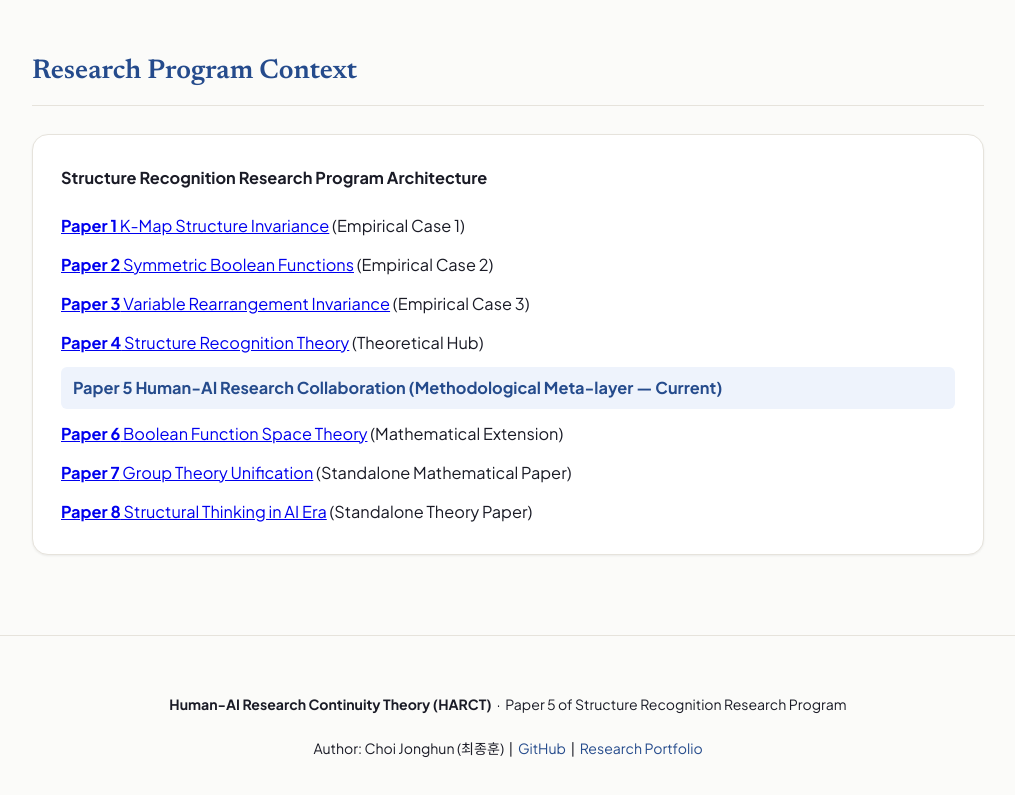
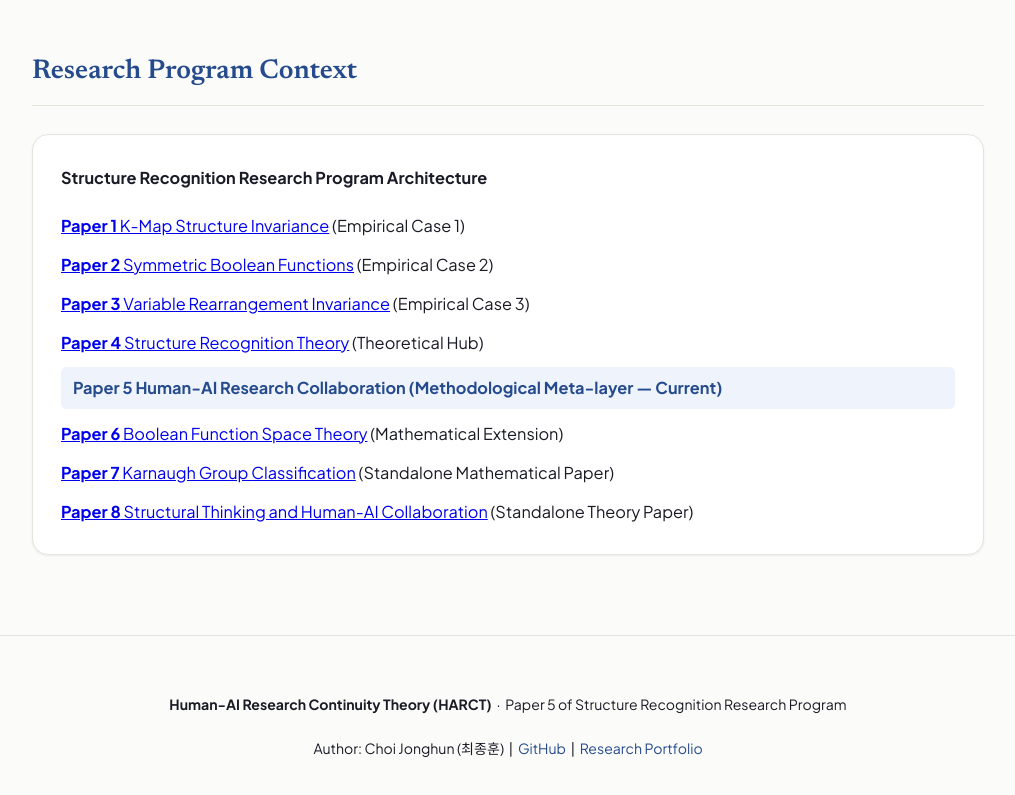
Before and after one commit to inha20/5HumanAIResearchCollaboration, a plain HTML site: page index.html in a window 1280 px wide. Shown: the part 6109-6904 px from the top of the page, without its empty margins (132-1147 px from the left). Drawn offline with Linux system fonts and the light colour scheme.

Commit message:
docs: Update the links to Papers 7 and 8 after their repositories were renamed
Co-Authored-By: Claude Sonnet 5.5 <noreply@anthropic.com>

```diff
--- a/index.html
+++ b/index.html
@@ -627,8 +627,8 @@
             <a href="https://inha20.github.io/4StructureRecognitionTheory/"><b>P4</b> Structure Recognition (SRT)</a>
             <a href="#" class="active"><b>P5</b> Human-AI Collaboration (HARCT)</a>
             <a href="https://inha20.github.io/6BooleanFunctionSpaceTheory/"><b>P6</b> Boolean Space & S₄ Theory</a>
-            <a href="https://inha20.github.io/7GroupTheoryBooleanUnification/"><b>P7</b> Group Theory Unification</a>
-            <a href="https://inha20.github.io/8StructuralThinkingInAIEra/"><b>P8</b> Structural Thinking in AI Era</a>
+            <a href="https://inha20.github.io/7KarnaughGroupClassification/"><b>P7</b> Karnaugh Group Classification</a>
+            <a href="https://inha20.github.io/8StructuralThinkingAndHumanAICollaboration/"><b>P8</b> Structural Thinking and Human-AI Collaboration</a>
           </div>
         </div>
 
@@ -999,7 +999,7 @@
           <div><a href="https://inha20.github.io/3VariableRearrangementInvarianceMinorThesis/"><b>Paper 3</b> Variable Rearrangement Invariance</a> (Empirical Case 3)</div>
           <div><a href="https://inha20.github.io/4StructureRecognitionTheory/"><b>Paper 4</b> Structure Recognition Theory</a> (Theoretical Hub)</div>
           <div style="background: var(--accent-surface); padding: 0.4rem 0.75rem; border-radius: var(--radius-sm); font-weight: 700; color: var(--accent);"><b>Paper 5</b> Human-AI Research Collaboration (Methodological Meta-layer — Current)</div>
-          <div><a href="https://inha20.github.io/6BooleanFunctionSpaceTheory/"><b>Paper 6</b> Boolean Function Space Theory</a> (Mathematical Extension)</div><div><a href="https://inha20.github.io/7GroupTheoryBooleanUnification/"><b>Paper 7</b> Group Theory Unification</a> (Standalone Mathematical Paper)</div><div><a href="https://inha20.github.io/8StructuralThinkingInAIEra/"><b>Paper 8</b> Structural Thinking in AI Era</a> (Standalone Theory Paper)</div>
+          <div><a href="https://inha20.github.io/6BooleanFunctionSpaceTheory/"><b>Paper 6</b> Boolean Function Space Theory</a> (Mathematical Extension)</div><div><a href="https://inha20.github.io/7KarnaughGroupClassification/"><b>Paper 7</b> Karnaugh Group Classification</a> (Standalone Mathematical Paper)</div><div><a href="https://inha20.github.io/8StructuralThinkingAndHumanAICollaboration/"><b>Paper 8</b> Structural Thinking and Human-AI Collaboration</a> (Standalone Theory Paper)</div>
         </div>
       </div>
     </section>
```
Also changed, not shown: 1 other file.
